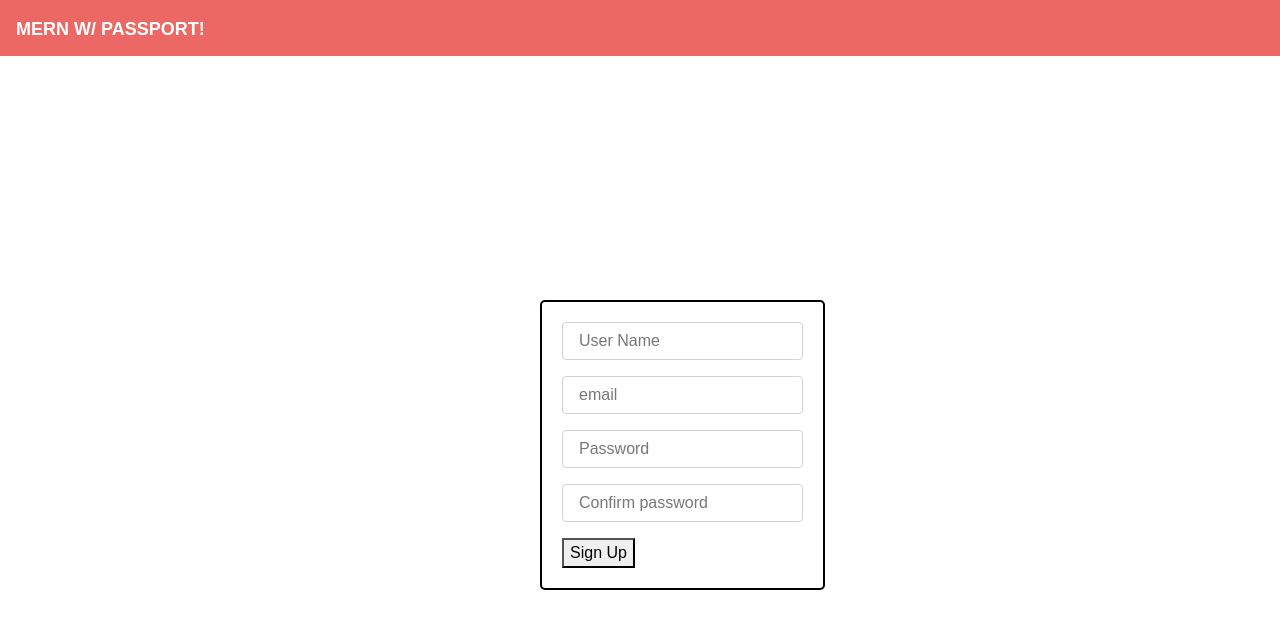
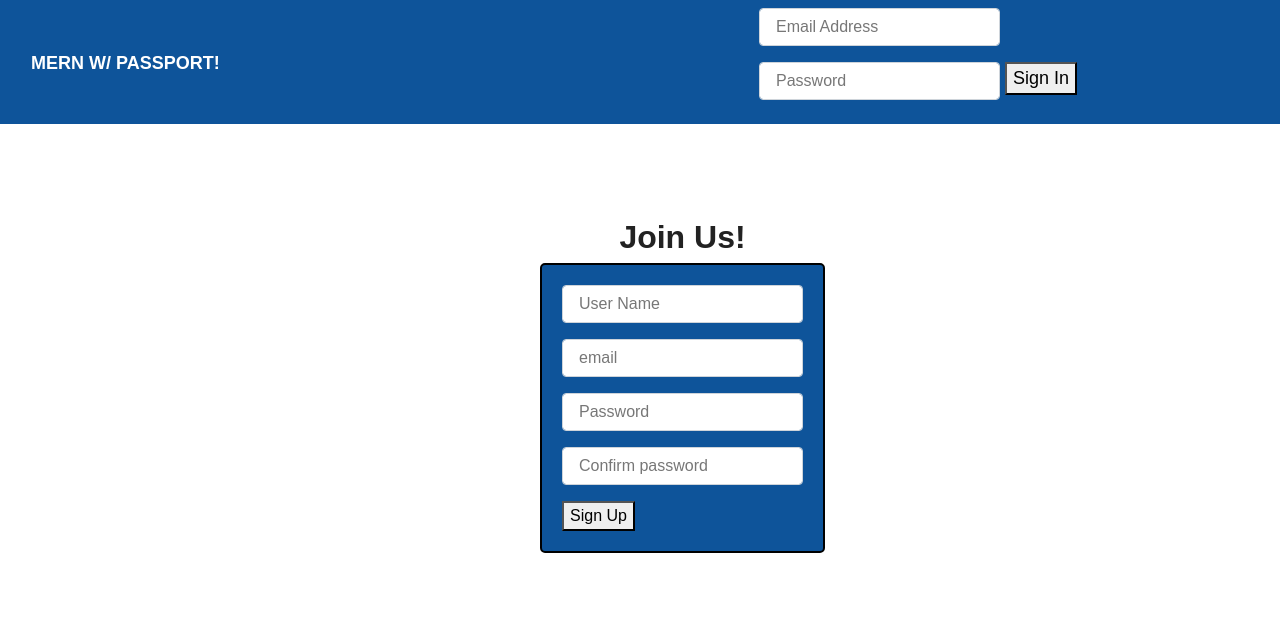
Before and after one commit to SashaPatsel/mern-passport-boilerplate, a React (Create React App) app in the folder client/: page / in a window 1280 px wide. Shown: the top 628 px of the page. Built offline with nearby package versions, Linux system fonts and the light colour scheme; a web font is replaced by a local one.

Commit message:
add styling to landing page components

```diff
--- a/client/public/index.html
+++ b/client/public/index.html
@@ -16,6 +16,13 @@
     You need to enable JavaScript to run this app.
   </noscript>
   <div id="root"></div>
+
+  <script src="https://code.jquery.com/jquery-3.2.1.slim.min.js" integrity="sha384-KJ3o2DKtIkvYIK3UENzmM7KCkRr/rE9/Qpg6aAZGJwFDMVNA/GpGFF93hXpG5KkN"
+    crossorigin="anonymous"></script>
+  <script src="https://cdnjs.cloudflare.com/ajax/libs/popper.js/1.12.9/umd/popper.min.js" integrity="sha384-ApNbgh9B+Y1QKtv3Rn7W3mgPxhU9K/ScQsAP7hUibX39j7fakFPskvXusvfa0b4Q"
+    crossorigin="anonymous"></script>
+  <script src="https://maxcdn.bootstrapcdn.com/bootstrap/4.0.0/js/bootstrap.min.js" integrity="sha384-JZR6Spejh4U02d8jOt6vLEHfe/JQGiRRSQQxSfFWpi1MquVdAyjUar5+76PVCmYl"
+    crossorigin="anonymous"></script>
 </body>
 
 </html>
--- a/client/src/components/Card/card.css
+++ b/client/src/components/Card/card.css
@@ -2,4 +2,5 @@
   padding: 20px;
   border: solid 2px black;
   border-radius: 5px;
+  background-color: rgb(14,84,154);
 }
--- a/client/src/components/Nav/Nav.js
+++ b/client/src/components/Nav/Nav.js
@@ -1,10 +1,20 @@
 import React from "react";
+import SignIn from "../SignIn/SignIn.js"
+import "./nav.css"
 
 const Nav = () => (
-  <nav className="navbar navbar-expand-lg navbar-dark bg-primary">
-    <a className="navbar-brand" href="/">
-      MERN w/ Passport!
-    </a>
+  <nav className="navbar navbar-expand-lg navbar-dark mern-nav">
+      <div className="col-md-2">
+        <a className="navbar-brand" href="/">
+          MERN w/ Passport!
+        </a>
+      </div>
+      <div className="col-md-5"></div>
+      <div className="col-md-5">
+        <div className="right-align">
+          <SignIn />
+        </div>
+      </div>
   </nav>
 );
 
--- /dev/null
+++ b/client/src/components/Nav/nav.css
@@ -0,0 +1,3 @@
+.mern-nav {
+  background-color: rgb(14,84,154);
+}
--- a/client/src/components/SignIn/SignIn.js
+++ b/client/src/components/SignIn/SignIn.js
@@ -54,6 +54,7 @@ state = {
         <div className="row">
         </div>
         <form>
+          <div className="float-left right space">
           <Input
             value={this.state.email}
             name="email"
@@ -61,6 +62,8 @@ state = {
             type="text"
             placeholder="Email Address"
           />
+          </div>
+          <div className="float-left right space">
           <Input
             value={this.state.password}
             name="password"
@@ -68,8 +71,11 @@ state = {
             type="password"
             placeholder="Password"
           />
-          <FormBtn onClick={this.handleFormSubmit}/> Sign In
-          <FormBtn/>
+          </div>
+          <div className="float-left">
+          <FormBtn onClick={this.handleFormSubmit}> Sign In
+          </FormBtn>
+          </div>
         </form>
       </div>
     );
--- a/client/src/components/SignIn/signin.css
+++ b/client/src/components/SignIn/signin.css
@@ -0,0 +1,9 @@
+.right {
+  display: flex;
+  display: inline-block;
+  text-align: right;
+}
+
+.space {
+  margin-right: 5px;
+}
--- a/client/src/components/SignUp/SignUp.js
+++ b/client/src/components/SignUp/SignUp.js
@@ -47,7 +47,9 @@ class SignUp extends Component {
     return (
       <div>
         <div className="dead-center">
+        <h2 className="center">Join Us!</h2>
           <Card>
+
             <form>
               <Input
                 value={this.state.userName}
--- a/client/src/components/SignUp/signup.css
+++ b/client/src/components/SignUp/signup.css
@@ -0,0 +1,3 @@
+.center {
+  text-align: center;
+}
--- a/client/src/pages/Landing/landing.css
+++ b/client/src/pages/Landing/landing.css
@@ -1,7 +1,7 @@
 .dead-center {
   position: absolute;
   left: 50%;
-  top: 50%;
+  top: 40%;
   margin-top: -100px;
   margin-left: -100px;
 }
```
Also changed, not shown: client/src/App.css (deleted, +0 -28 lines), client/src/components/Form/input.css (added), 2 other files (tests, documents, lock files or other folders).
